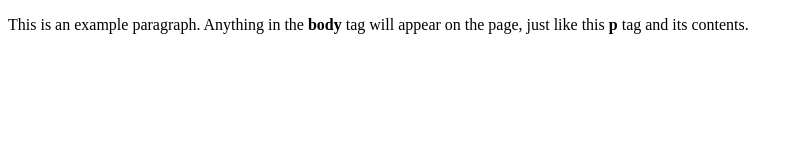
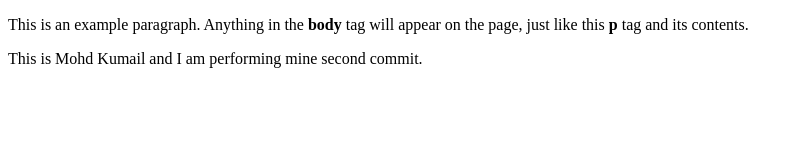
Before and after one commit to MohdKumail786/firstgitrepo, a plain HTML site: page index.html in a window 1280 px wide. Shown: the whole page, without its empty margins (0-800 px from the left). Drawn offline with Linux system fonts and the light colour scheme.

Commit message:
Second Commit

```diff
--- a/index.html
+++ b/index.html
@@ -5,5 +5,6 @@
   </head>
   <body>
     <p>This is an example paragraph. Anything in the <strong>body</strong> tag will appear on the page, just like this <strong>p</strong> tag and its contents.</p>
+	<p>This is Mohd Kumail and I am performing mine second commit. </p>
   </body>
 </html>
```
Also changed, not shown: 1 other file.
